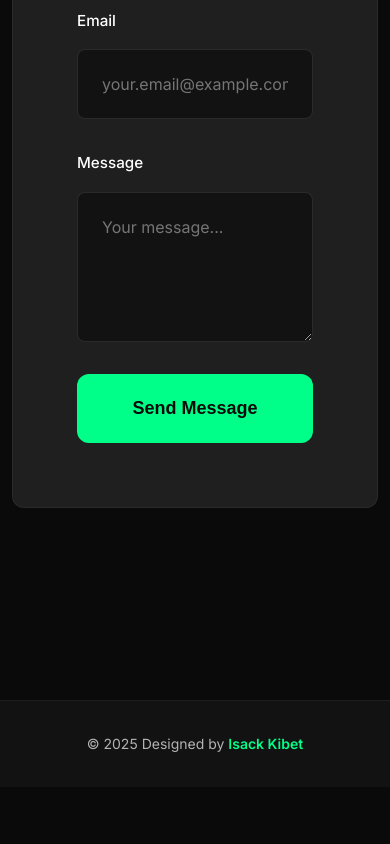
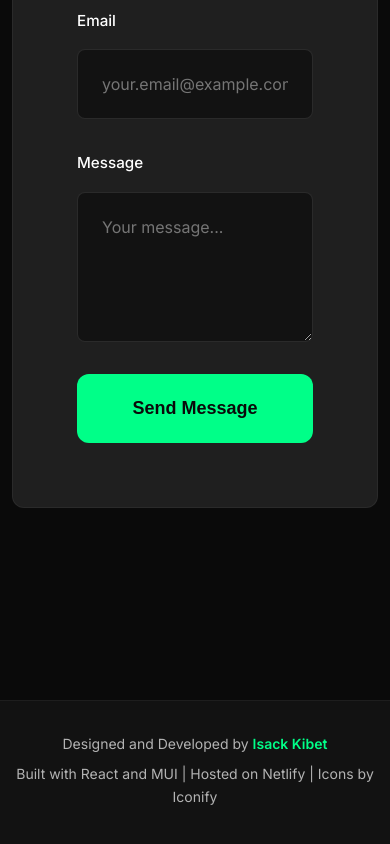
Before and after one commit to isackkibet/isack-profile, a React (Vite) app in the folder portfolio-frontend/: page / in a window 390 px wide. Shown: the part 5418-6262 px from the top of the page. Before the commit the page ends 6205 px from the top, so only its background shows below. Built offline with nearby package versions, Linux system fonts and the light colour scheme; no server answers.

Commit message:
Update footer with tech stack and credits

```diff
--- a/portfolio-frontend/src/components/Footer.css
+++ b/portfolio-frontend/src/components/Footer.css
@@ -13,6 +13,12 @@
   color: var(--color-text-secondary);
   font-size: var(--font-size-base);
   margin: 0;
+  margin-bottom: var(--spacing-xs);
+}
+
+.footer-tech {
+  font-size: var(--font-size-sm);
+  color: var(--color-text-muted);
 }
 
 .footer-content .text-accent {
@@ -27,4 +33,8 @@
   .footer-content p {
     font-size: var(--font-size-sm);
   }
+
+  .footer-tech {
+    font-size: var(--font-size-xs);
+  }
 }
--- a/portfolio-frontend/src/components/Footer.jsx
+++ b/portfolio-frontend/src/components/Footer.jsx
@@ -1,12 +1,15 @@
 import './Footer.css';
 
 const Footer = () => {
-  const currentYear = new Date().getFullYear();
-
   return (
     <footer className="footer">
       <div className="container footer-content">
-        <p>© {currentYear} Designed by <span className="text-accent">Isack Kibet</span></p>
+        <p>
+          Designed and Developed by <span className="text-accent">Isack Kibet</span>
+        </p>
+        <p className="footer-tech">
+          Built with React and MUI | Hosted on Netlify | Icons by Iconify
+        </p>
       </div>
     </footer>
   );
```
